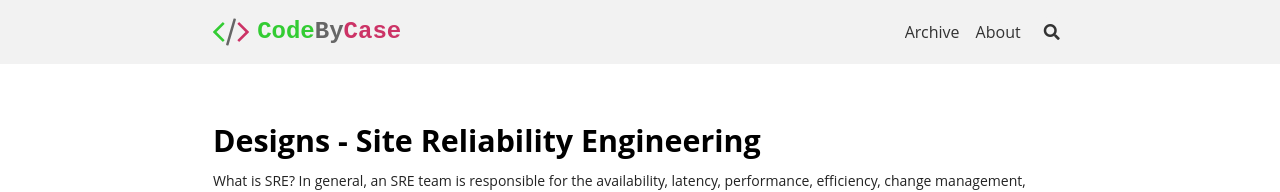
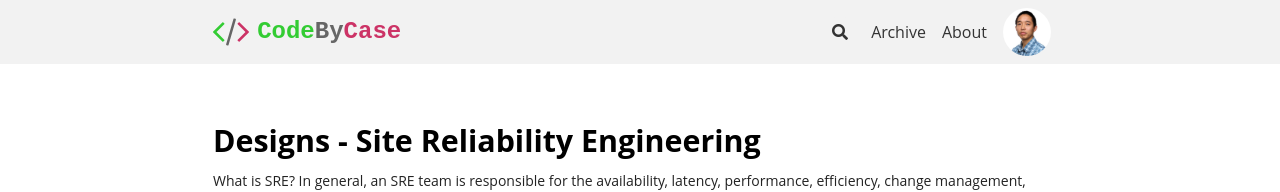
Before and after one commit to codebycase/codebycase.github.io, a Jekyll site: the page built from index.html, in a window 1280 px wide. Shown: the top 192 px of the page. Built offline with Jekyll 4.4.1, drawn with Linux system fonts in a browser that asks for light colours; nearby versions of some CDN libraries; the list of posts is cut into pages by our own code.

Commit message:
add header avatar

```diff
--- a/_includes/header.html
+++ b/_includes/header.html
@@ -23,6 +23,7 @@
       {%- if site.data.navigation.header -%}
       <nav class="navigation">
         <ul>
+          <li><button class="button button--secondary button--circle search-button js-search-toggle"><i class="fas fa-search"></i></button></li>
           {%- for _item in site.data.navigation.header -%}
             {%- include snippets/get-nav-url.html path=_item.url -%}
             {%- assign _nav_url = __return -%}
@@ -35,9 +36,27 @@
               <li class="navigation__link"><a href="{{ _nav_url }}">{%- if _item.title -%}{{ _item.title }}{%- else -%}{{ __return }}{%- endif -%}</a></li>
             {%- endif -%}
           {%- endfor -%}
-          <li><button class="button button--secondary button--circle search-button js-search-toggle"><i class="fas fa-search"></i></button></li>
         </ul>
       </nav>
       {%- endif -%}
+      <div class="header__avatar">
+	      {%- if page.author -%}
+	        {%- assign _author = site.data.authors[page.author] -%}
+	      {%- else -%}
+	        {%- assign _author = site.author -%}
+	      {%- endif -%}
+
+		  {%- if _author.avatar -%}
+		    {%- if _author.url -%}
+		    <a href="{{ _author.url }}" class="item__image" target="_blank">
+		    {%- endif -%}
+		      {%- include snippets/get-nav-url.html path=_author.avatar -%}
+		      {%- assign _author_avatar = __return -%}
+		      <img class="author-profile__avatar" itemprop="image" src="{{ _author_avatar }}" />
+		    {%- if _author.url -%}
+		    </a>
+		    {%- endif -%}
+		  {%- endif -%}
+      </div>
     </div>
   </header>
--- a/_sass/components/_header.scss
+++ b/_sass/components/_header.scss
@@ -70,6 +70,13 @@
   }
 }
 
+.header__avatar {
+  .author-profile__avatar {
+  	width: map-get($layout, header-height-sm);
+  	margin-left: map-get($base, spacer);
+  }
+}
+
 .navigation {
   @include overflow(auto);
   font-size: map-get($base, font-size);
```
